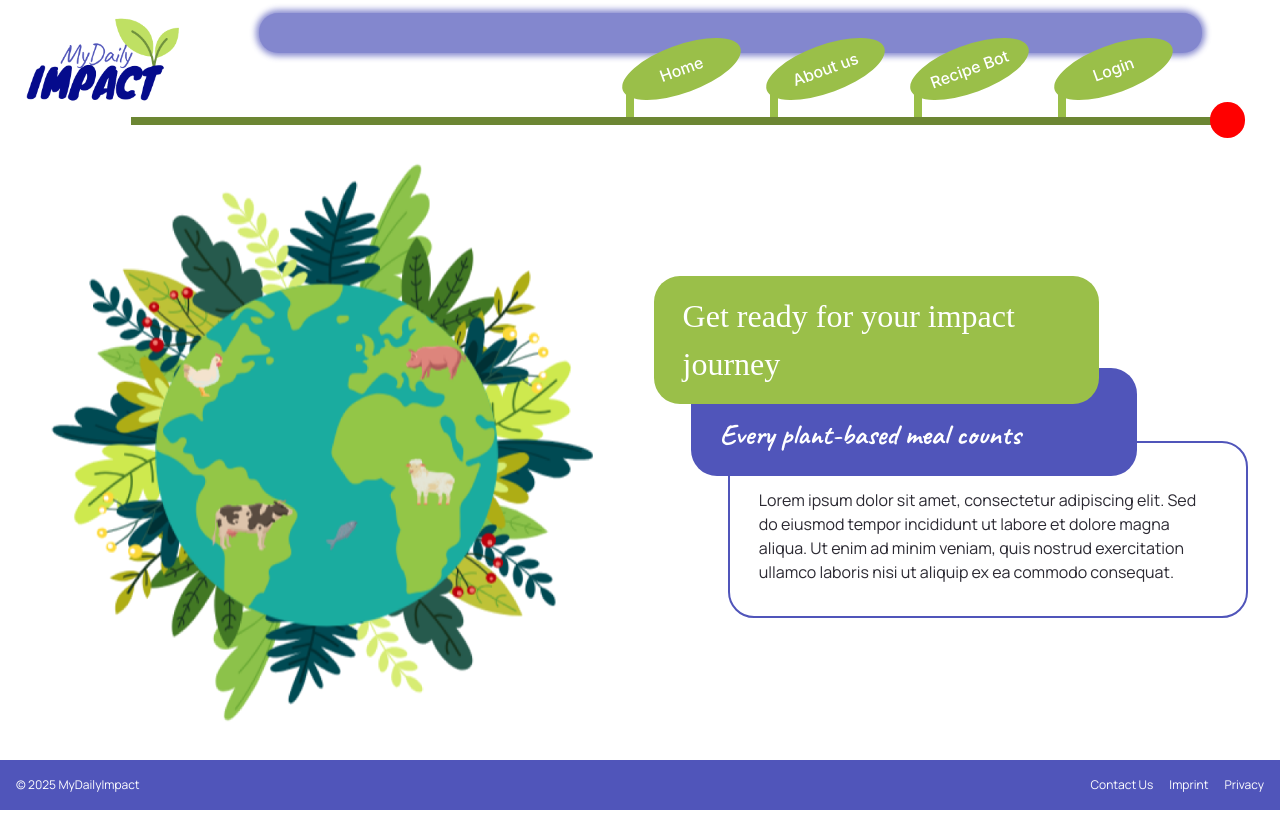
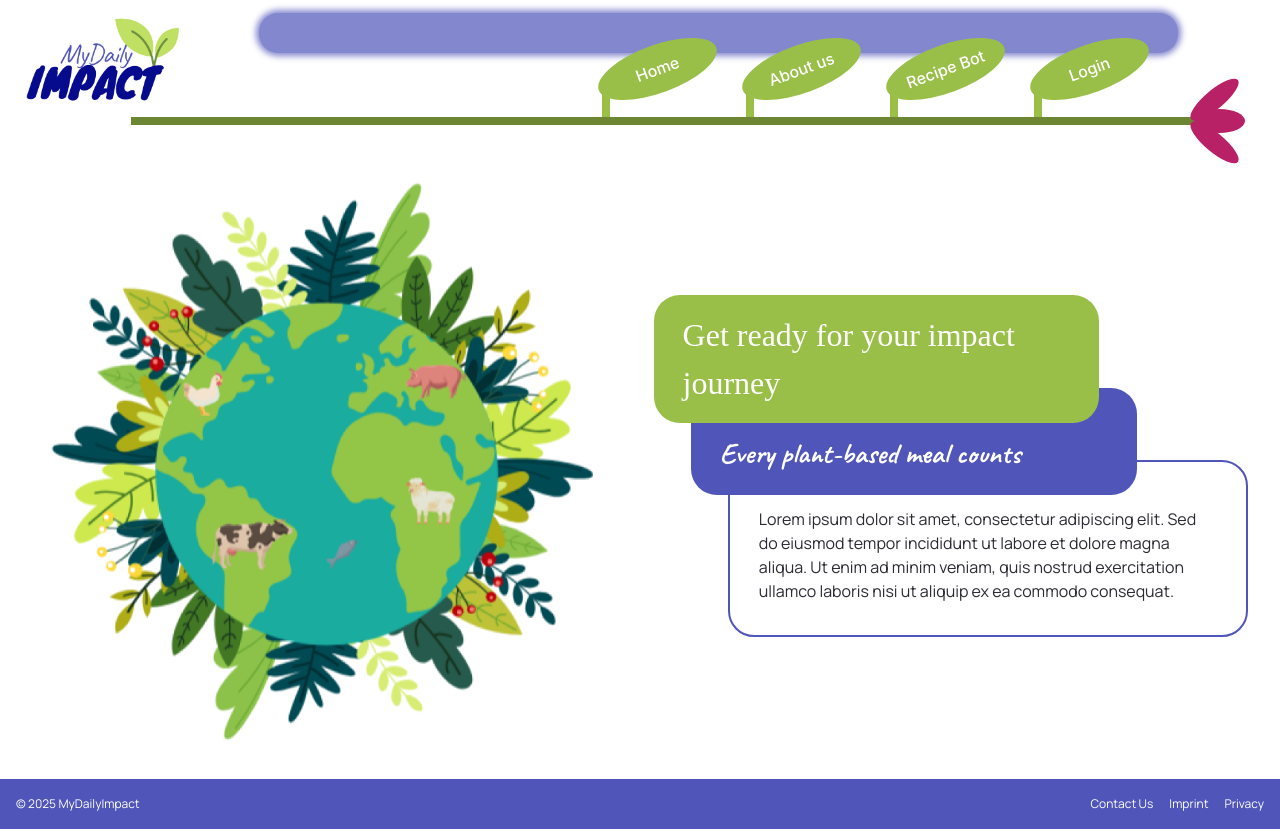
Before and after one commit to TechLabs-Remote-Bootcamp/WS24-MyDailyImpact, a React (Vite) app in the folder mdi-react/: page / in a window 1280 px wide. Built offline with nearby package versions, Linux system fonts and the light colour scheme; a web font is replaced by a local one.

Commit message:
refactor: add new blossom

```diff
--- a/mdi-react/src/components/Header.jsx
+++ b/mdi-react/src/components/Header.jsx
@@ -36,7 +36,11 @@ export default function Header() {
         </li>
       </nav>
       <div className="plant-stem"></div>
-      <div className="blossom"></div>
+      <div className="blossom">
+        <div className="b-1"></div>
+        <div className="b-2"></div>
+        <div className="b-3"></div>
+      </div>
     </header>
   );
 }
--- a/mdi-react/src/components/Header.scss
+++ b/mdi-react/src/components/Header.scss
@@ -63,7 +63,6 @@ header {
   display: flex;
   flex-direction: row;
   justify-content: space-around;
-  border-color: purple;
   margin: 0 2.6rem 0 auto;
 
   .single {
@@ -126,11 +125,28 @@ header {
 
 .blossom {
   grid-area: blossom;
-  background-color: red;
-  height: 2.2rem;
-  width: 2.2rem;
-  border-radius: 50%;
+  display: grid;
+  grid-template-rows: repeat(3, 1.5rem);
+  width: 3.2rem;
   align-content: end;
-  margin-top: -0.9rem;
-  margin-left: -0.5rem;
+  margin-top: -2rem;
+
+  .b-1,
+  .b-2,
+  .b-3 {
+    border-radius: 50%;
+    background-color: #b92167;
+  }
+
+  .b-1 {
+    transform: rotate(-40deg);
+    margin-left: -10px;
+    margin-top: 5px;
+  }
+
+  .b-3 {
+    transform: rotate(40deg);
+    margin-left: -10px;
+    margin-bottom: 5px;
+  }
 }
```
